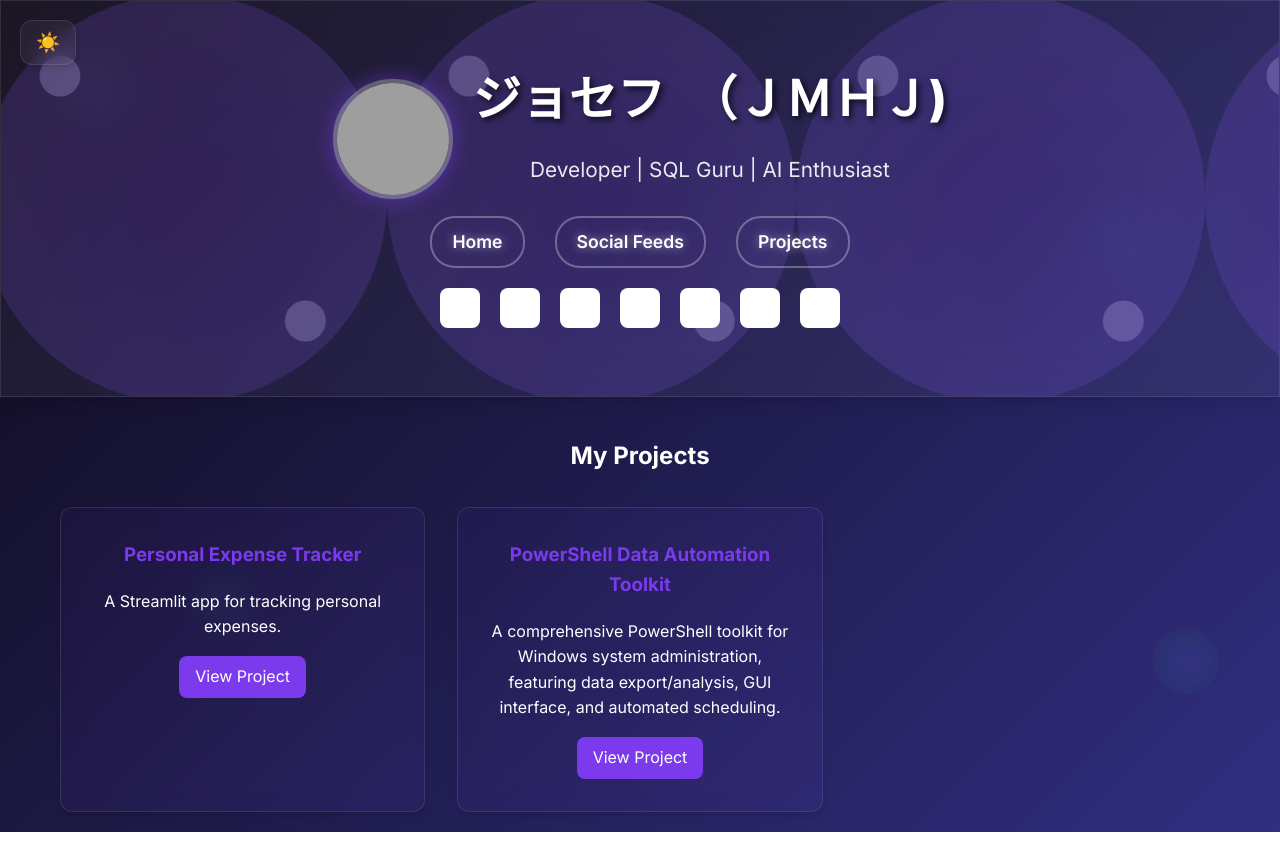
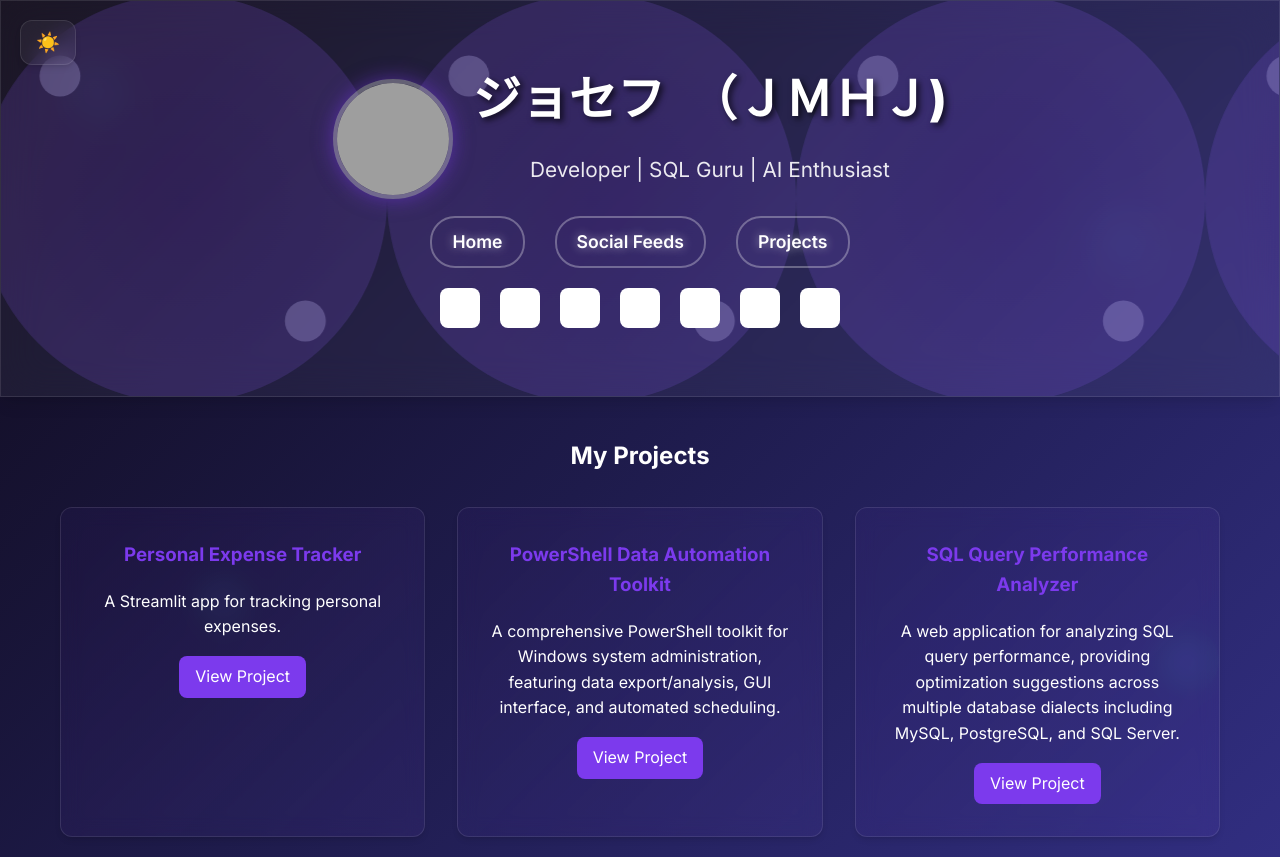
Before and after one commit to jmhj-0/personal-brand-website, a React (Create React App) app: page /projects in a window 1280 px wide. Before the commit the page ends 832 px from the top, so only its background shows below. Built offline with nearby package versions, Linux system fonts and the light colour scheme; grey boxes are pictures that could not be loaded.

Commit message:
Add SQL Query Performance Analyzer project to Projects page

```diff
--- a/src/components/ProjectsPage.js
+++ b/src/components/ProjectsPage.js
@@ -28,6 +28,13 @@ function ProjectsPage() {
               View Project
             </a>
           </div>
+          <div className="project-card">
+            <h3>SQL Query Performance Analyzer</h3>
+            <p>A web application for analyzing SQL query performance, providing optimization suggestions across multiple database dialects including MySQL, PostgreSQL, and SQL Server.</p>
+            <a href="https://web-production-03c63.up.railway.app/" target="_blank" rel="noopener noreferrer" className="project-link">
+              View Project
+            </a>
+          </div>
         </div>
       </main>
     </div>
```
